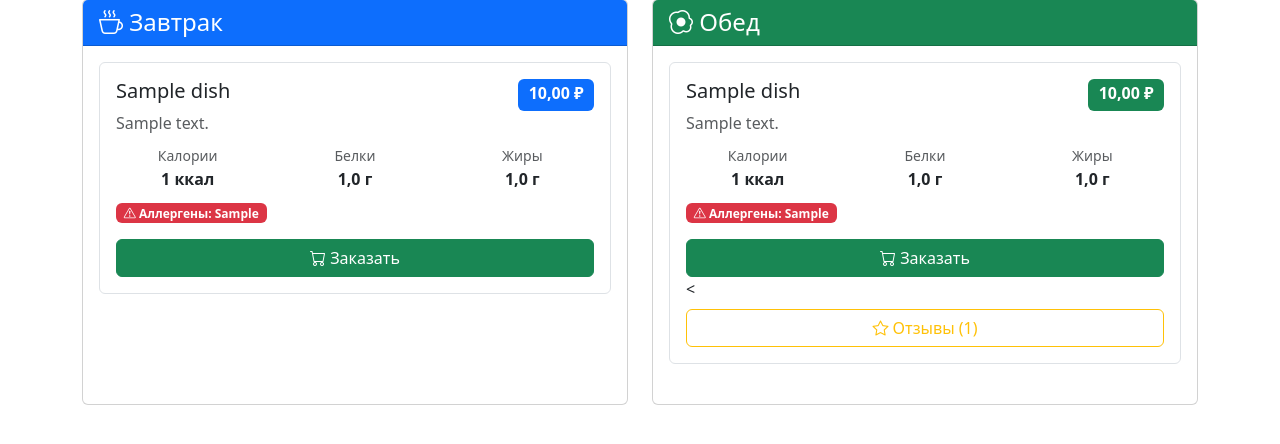
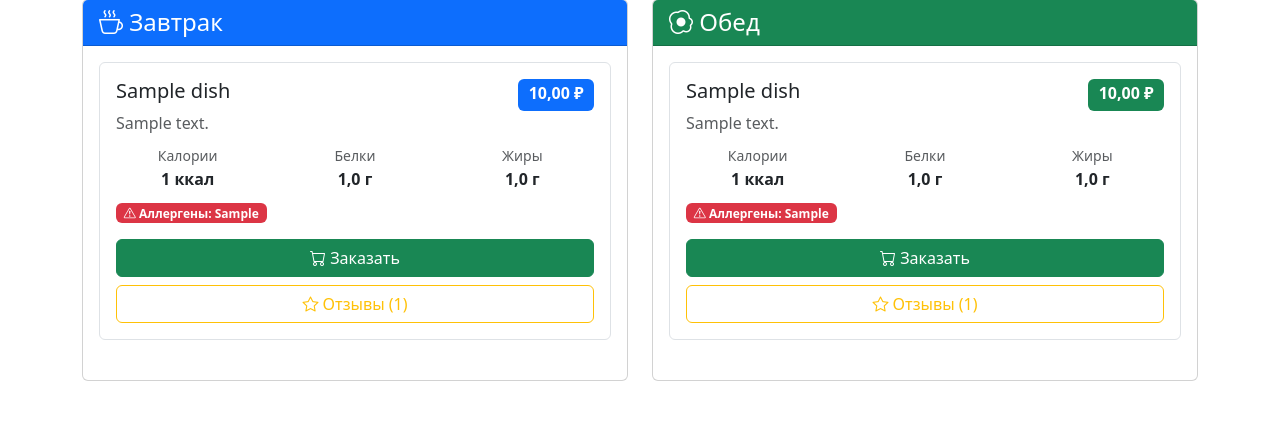
Before and after one commit to gudvingudvin26-svg/SchoolCanteen, a Django app: page /menu/daily/2020-01-15/ in a window 1280 px wide. Shown: the part 151-595 px from the top of the page. Run offline with Django 4.2, Linux system fonts and the light colour scheme; a user stored in the database is signed in; tables that the repository leaves empty hold one stand-in row (values such as "Sample post").

Commit message:
мелкие добавления

```diff
--- a/inventory/templates/inventory/purchase_request_list.html
+++ b/inventory/templates/inventory/purchase_request_list.html
@@ -47,7 +47,7 @@
                         <td>{{ request.ingredient.name }}</td>
                         <td>{{ request.quantity }} {{ request.ingredient.get_unit_display }}</td>
                         <td>{{ request.created_by.first_name }} {{ request.created_by.last_name }}</td>
-                        <td>{{ request.created_at|date:"d.m.Y H:i" }}</td>
+                        <td>{{ request.created_at|date:"d.m.Y" }}</td>
                         <td>
                             {% if request.status == 'pending' %}
                                 <span class="badge bg-warning">Ожидает</span>
--- a/menu/templates/menu/daily_menu.html
+++ b/menu/templates/menu/daily_menu.html
@@ -76,6 +76,9 @@
                             <a href="{% url 'order_create' dish.id %}" class="btn btn-success w-100 mt-2">
                                 <i class="bi bi-cart"></i> Заказать
                             </a>
+                            <a href="{% url 'review_list' dish.id %}" class="btn btn-outline-warning w-100 mt-2">
+                                <i class="bi bi-star"></i> Отзывы ({{ dish.reviews.count }})
+                            </a>
                         </div>
                         {% empty %}
                         <p class="text-center text-muted">На завтрак нет блюд</p>
@@ -127,7 +130,7 @@
                             <a href="{% url 'order_create' dish.id %}" class="btn btn-success w-100 mt-2">
                                 <i class="bi bi-cart"></i> Заказать
                             </a>
-                            <<a href="{% url 'review_list' dish.id %}" class="btn btn-outline-warning w-100 mt-2">
+                            <a href="{% url 'review_list' dish.id %}" class="btn btn-outline-warning w-100 mt-2">
                                 <i class="bi bi-star"></i> Отзывы ({{ dish.reviews.count }})
                             </a>
                         </div>
--- a/orders/templates/orders/cook_dashboard.html
+++ b/orders/templates/orders/cook_dashboard.html
@@ -143,11 +143,11 @@
                     <div class="card-body">
                         <div class="row text-center">
                             <div class="col-6">
-                                <h3>{{ orders.count }}</h3>
+                                <h3>{{ orders|length }}</h3>
                                 <small class="text-muted">Заказов сегодня</small>
                             </div>
                             <div class="col-6">
-                                <h3>{{ orders.completed.count }}</h3>
+                                <h3>{{ completed_count }}</h3>
                                 <small class="text-muted">Выдано</small>
                             </div>
                         </div>
--- a/orders/views.py
+++ b/orders/views.py
@@ -180,10 +180,12 @@ def cook_dashboard(request):
 
     today = timezone.now().date()
     todays_orders = Order.objects.filter(meal_date=today).order_by('meal_date')
+    completed_count = todays_orders.filter(status='completed').count()
 
     return render(request, 'orders/cook_dashboard.html', {
         'orders': todays_orders,
-        'today': today
+        'today': today,
+        'completed_count': completed_count
     })
 
 
```
